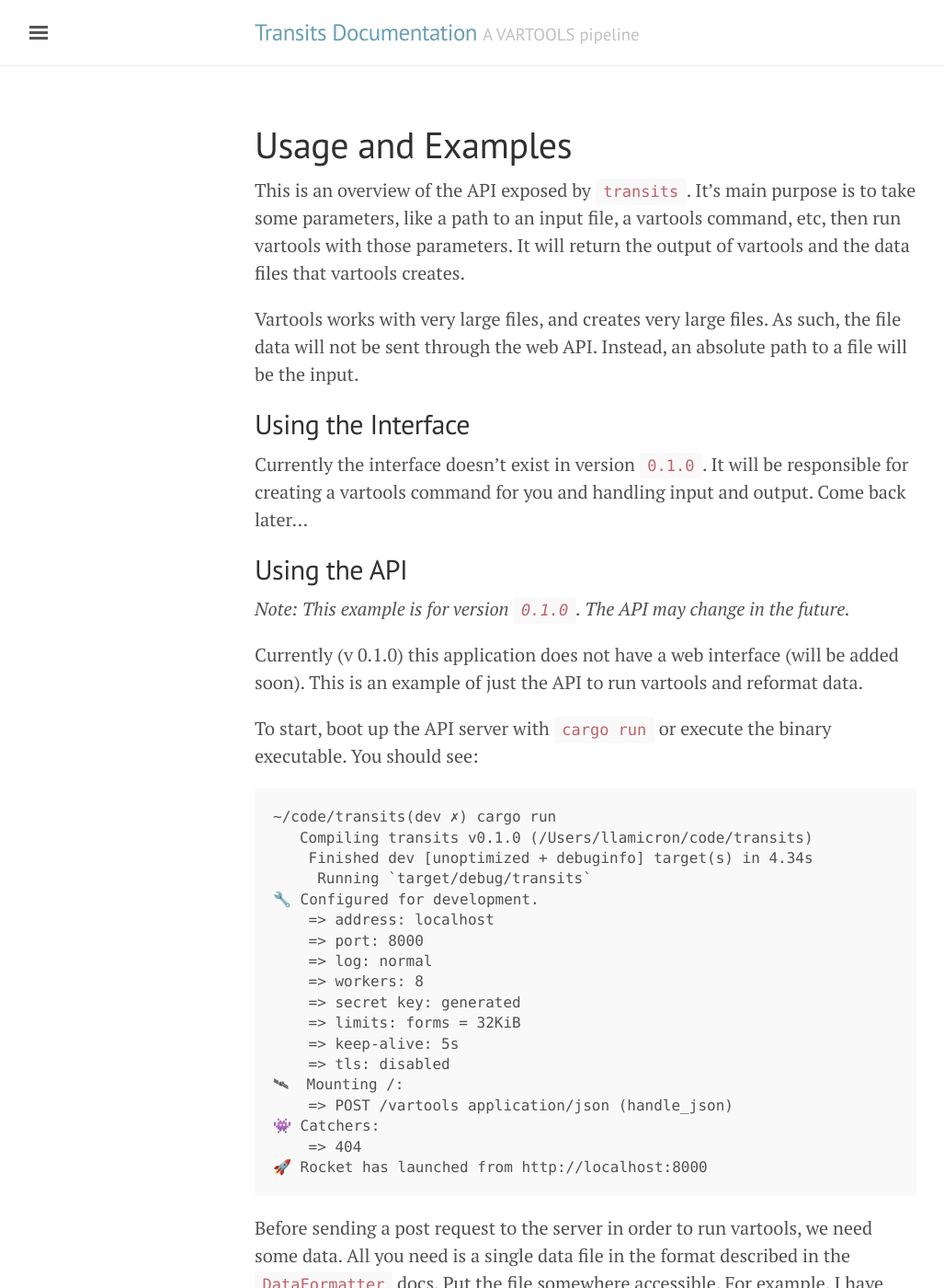
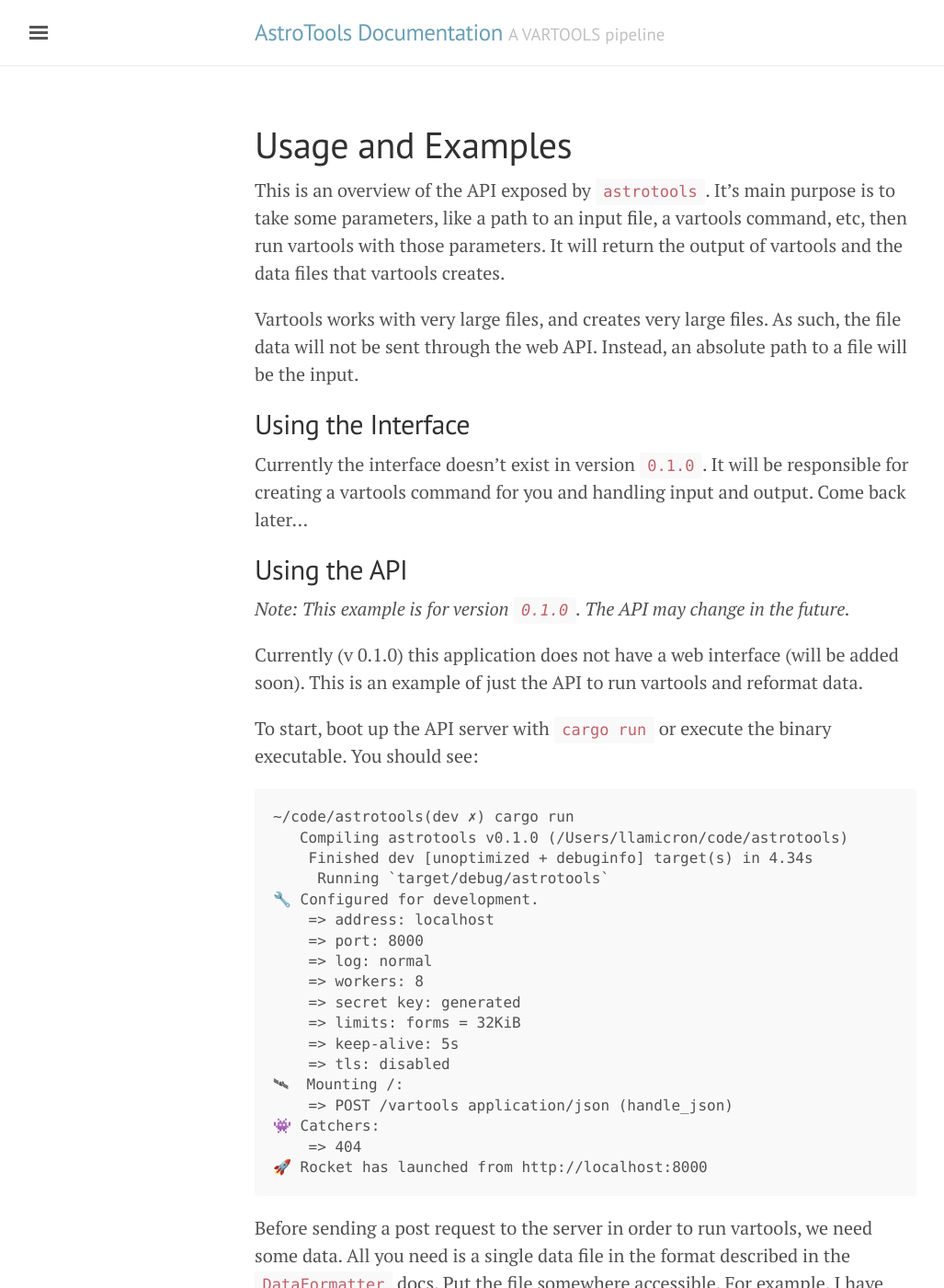
Before and after one commit to llamicron/transits, a Jekyll site: the page built from docs/usage.md, in a window 1280 px wide and 1400 px high. Shown: the whole window at 92% size, without its empty margins (3-1030 px from the left). Built offline with Jekyll 4.4.1, drawn with Linux system fonts in a browser that asks for light colours.

Commit message:
Renames everything to astrotools from transits. Removes unused code

````diff
--- a/Cargo.toml
+++ b/Cargo.toml
@@ -1,5 +1,5 @@
 [package]
-name = "transits"
+name = "astrotools"
 version = "0.1.1"
 authors = ["llamicron <llamicron@gmail.com>"]
 edition = "2018"
--- a/docs/_config.yml
+++ b/docs/_config.yml
@@ -5,12 +5,12 @@ permalink:           pretty
 # relative_permalinks: true
 
 # Setup
-title:               Transits Documentation
+title:               AstroTools Documentation
 tagline:             'A VARTOOLS pipeline'
 description:         'A pipefile for <a target="_new" href="https://www.astro.princeton.edu/~jhartman/vartools.html">VARTOOLS</a>, the astronomical light curve program'
-url:                 https://github.com/llamicron/transits/
+url:                 https://github.com/llamicron/astrotools/
 production:          true
-baseurl:             'https://llamicron.github.io/transits/'
+baseurl:             'https://llamicron.github.io/astrotools/'
 # paginate:            5
 
 # About/contact
--- a/docs/_includes/sidebar.html
+++ b/docs/_includes/sidebar.html
@@ -22,7 +22,7 @@
         {% if node.layout == "page" %}
           {% if site.production %}
             <!-- Github pages links are fucky -->
-            <a class="sidebar-nav-item{% if page.url == node.url %} active{% endif %}" href="/transits{{ node.url }}">{{ node.title }}</a>
+            <a class="sidebar-nav-item{% if page.url == node.url %} active{% endif %}" href="/astrotools{{ node.url }}">{{ node.title }}</a>
           {% else %}
             <a class="sidebar-nav-item{% if page.url == node.url %} active{% endif %}" href="{{ node.url }}">{{ node.title }}</a>
           {% endif %}
@@ -30,8 +30,8 @@
       {% endif %}
     {% endfor %}
 
-    <a class="sidebar-nav-item" href="https://github.com/llamicron/transits/releases">Download</a>
-    <a class="sidebar-nav-item" href="https://github.com/llamicron/transits/">GitHub</a>
+    <a class="sidebar-nav-item" href="https://github.com/llamicron/astrotools/releases">Download</a>
+    <a class="sidebar-nav-item" href="https://github.com/llamicron/astrotools/">GitHub</a>
     <span class="sidebar-nav-item">Currently v{{ site.version }}</span>
   </nav>
 
--- a/docs/usage.md
+++ b/docs/usage.md
@@ -3,7 +3,7 @@ layout: page
 title: Usage and Examples
 ---
 
-This is an overview of the API exposed by `transits`. It's main purpose is to take some parameters, like a path to an input file, a vartools command, etc, then run vartools with those parameters. It will return the output of vartools and the data files that vartools creates.
+This is an overview of the API exposed by `astrotools`. It's main purpose is to take some parameters, like a path to an input file, a vartools command, etc, then run vartools with those parameters. It will return the output of vartools and the data files that vartools creates.
 
 Vartools works with very large files, and creates very large files. As such, the file data will not be sent through the web API. Instead, an absolute path to a file will be the input.
 
@@ -17,10 +17,10 @@ Currently (v 0.1.0) this application does not have a web interface (will be adde
 
 To start, boot up the API server with `cargo run` or execute the binary executable. You should see:
 ```
-~/code/transits(dev ✗) cargo run
-   Compiling transits v0.1.0 (/Users/llamicron/code/transits)
+~/code/astrotools(dev ✗) cargo run
+   Compiling astrotools v0.1.0 (/Users/llamicron/code/astrotools)
     Finished dev [unoptimized + debuginfo] target(s) in 4.34s
-     Running `target/debug/transits`
+     Running `target/debug/astrotools`
 🔧 Configured for development.
     => address: localhost
     => port: 8000
@@ -37,7 +37,7 @@ To start, boot up the API server with `cargo run` or execute the binary executab
 🚀 Rocket has launched from http://localhost:8000
 ```
 
-Before sending a post request to the server in order to run vartools, we need some data. All you need is a single data file in the format described in the [`DataFormatter`](https://llamicron.github.io/transits/data_formatter/) docs. Put the file somewhere accessible. For example, I have `october.dat` at `/Users/llamicron/Desktop/october.dat`. Grab the full, absolute path to that data file.
+Before sending a post request to the server in order to run vartools, we need some data. All you need is a single data file in the format described in the [`DataFormatter`](https://llamicron.github.io/astrotools/data_formatter/) docs. Put the file somewhere accessible. For example, I have `october.dat` at `/Users/llamicron/Desktop/october.dat`. Grab the full, absolute path to that data file.
 
 Once you have your data and the path to it, send a `POST` request to the API at the `/vartools` route. Here's the payload to send:
 ```json
--- a/interface/index.html
+++ b/interface/index.html
@@ -88,7 +88,7 @@
               <div uk-grid class="uk-child-width-1@s">
                 <div>
                   <ul id="sortableCommandsList" uk-accordion uk-sortable>
-                    <li v-for="command in commands" :id="command.id" class="uk-open">
+                    <li v-for="command in commands" :id="command.id" class="">
                       <a class="uk-accordion-title" href="#">{{ command.index }}: {{ command.name }}</a>
                       <div class="uk-accordion-content">
                         <ul uk-tab uk-switcher>
--- a/interface/js/main.js
+++ b/interface/js/main.js
@@ -24,7 +24,7 @@ let app = new Vue({
           this.apiRunning = true;
           console.log("connected successfully");
         } else {
-          console.log("Could not connect to transits API, make sure it's running on localhost:8000");
+          console.log("Could not connect to astrotools API, make sure it's running on localhost:8000");
         }
       }
     },
````
Also changed, not shown: commands.txt (deleted, +0 -1 lines), docs/contact.md (+1 -1 lines), docs/index.md (+2 -2 lines), docs_parse.py (deleted, +0 -15 lines), readme.md, 2 other files.
